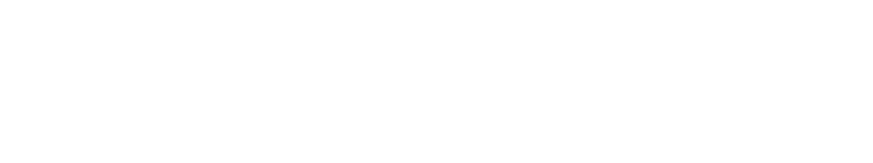
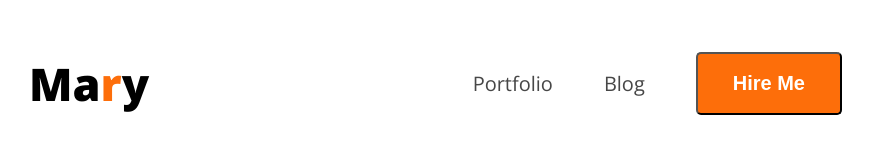
Before and after one commit to aliwayde-shagor/my-first-wev-dev-portfolio, a plain HTML site: page index.html in a window 1280 px wide. Shown: the whole page, without its empty margins (179-1052 px from the left). Drawn offline with nearby package versions, Linux system fonts and the light colour scheme.

Commit message:
second added

```diff
--- a/index.html
+++ b/index.html
@@ -3,12 +3,22 @@
 <head>
     <meta charset="UTF-8">
     <meta name="viewport" content="width=device-width, initial-scale=1.0">
+    <link rel="stylesheet" href="styles/style.css">
     <title>My First Web Dev Portfolio</title>
 </head>
-<body>
+<body class="open-sans-normal">
+    <!-- header section start -->
     <header>
-
+        <nav>
+            <h3 class="nav-title">Ma<span class="text-primary">r</span>y</h3>
+            <ul>
+                <li><a class="dark-2" href="#">Portfolio</a></li>
+                <li><a class="dark-2" href="#">Blog</a></li>
+                <li><a href="#"><button class="btn-primary">Hire Me</button></a></li>
+            </ul>
+        </nav>
     </header>
+    <!-- header section end -->
     <main>
 
     </main>
--- /dev/null
+++ b/styles/style.css
@@ -0,0 +1,61 @@
+@import url('https://fonts.googleapis.com/css2?family=Open+Sans:ital,wght@0,300..800;1,300..800&display=swap');
+
+/* *{
+    margin: 0;
+    padding: 0;
+    box-sizing: border-box;
+} */
+
+.open-sans-normal{
+  font-family: "Open Sans", serif;
+  font-optical-sizing: auto;
+  /* font-weight: <weight>; */
+  font-style: normal;
+  font-variation-settings:
+    "wdth" 100;
+}
+
+
+/* shared style */
+.text-primary{
+    color: #FD6E0A;
+}
+
+.dark-2{
+    color: #474747;
+}
+
+.btn-primary{
+    background-color: #FD6E0A;
+    font-weight: bold;
+    font-size: 20px;
+    color: white;
+    padding: 18px 35px;
+    border-radius: 5px;
+}
+/* shared style end */
+
+
+/* nav bar style */
+nav{
+    display: flex;
+    align-items: center;
+    justify-content:space-between;
+    margin:0px 200px ;
+}
+.nav-title{
+    font-weight: 800;
+    font-size: 45px;
+}
+nav ul{
+    display: flex;
+    align-items: center;
+}
+nav ul li{
+    list-style: none;
+    margin-right: 51px;
+}
+nav li a{
+    text-decoration: none;
+    font-size: 20px;
+}
```
